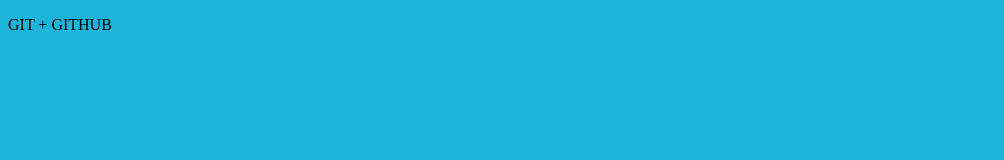
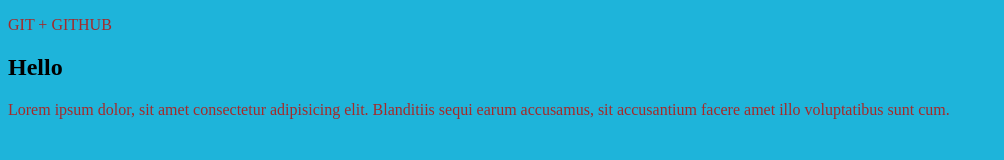
Before and after one commit to Shabronova/gittest, a plain HTML site: page index.html in a window 1280 px wide. Shown: the whole page, without its empty margins (0-1004 px from the left). Drawn offline with Linux system fonts and the light colour scheme.

Commit message:
first change

```diff
--- a/index.html
+++ b/index.html
@@ -9,5 +9,7 @@
 </head>
 <body>
     <p>GIT + GITHUB</p>
+    <h2>Hello</h2>
+    <p>Lorem ipsum dolor, sit amet consectetur adipisicing elit. Blanditiis sequi earum accusamus, sit accusantium facere amet illo voluptatibus sunt cum.</p>
 </body>
 </html>
--- a/style.css
+++ b/style.css
@@ -1,3 +1,9 @@
 body {
     background-color: rgb(30, 180, 218);
 }
+p {
+    color: brown;
+}
+h2 {
+    font-style: 52px;
+}
```
